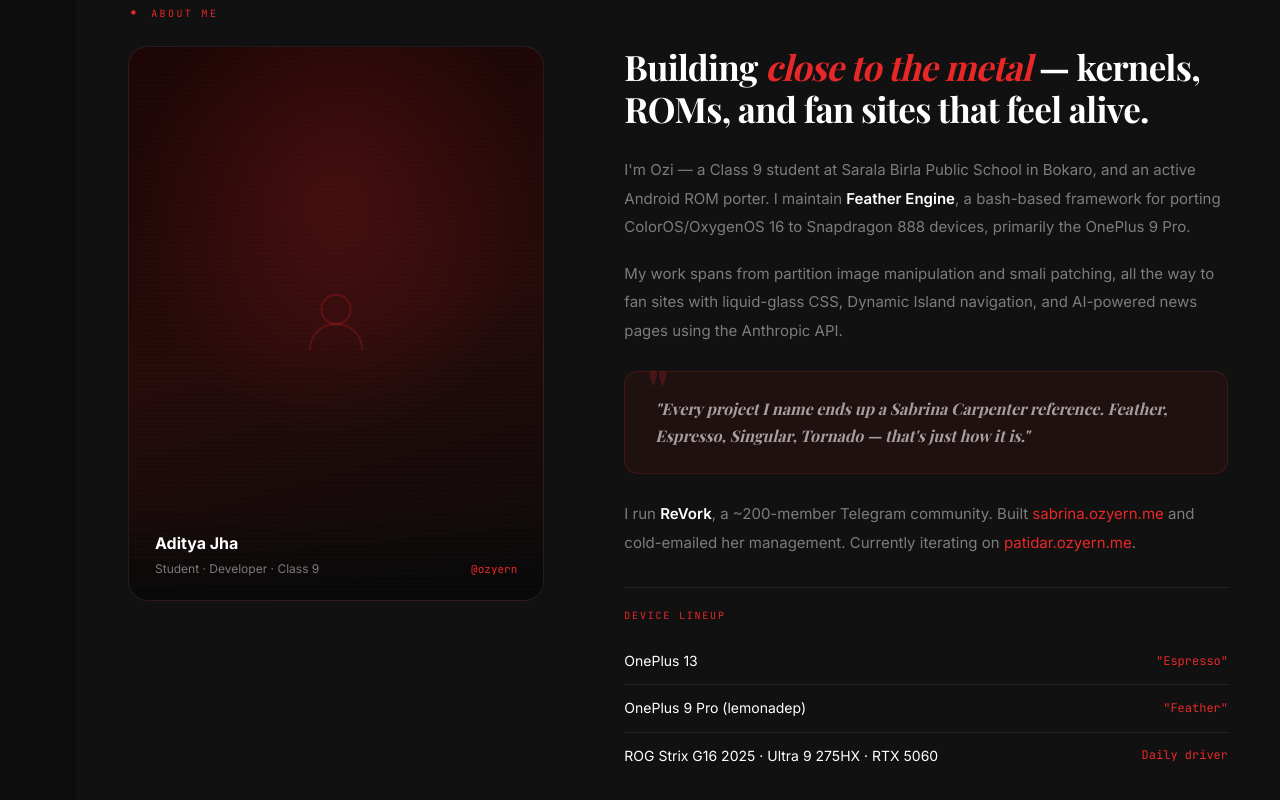
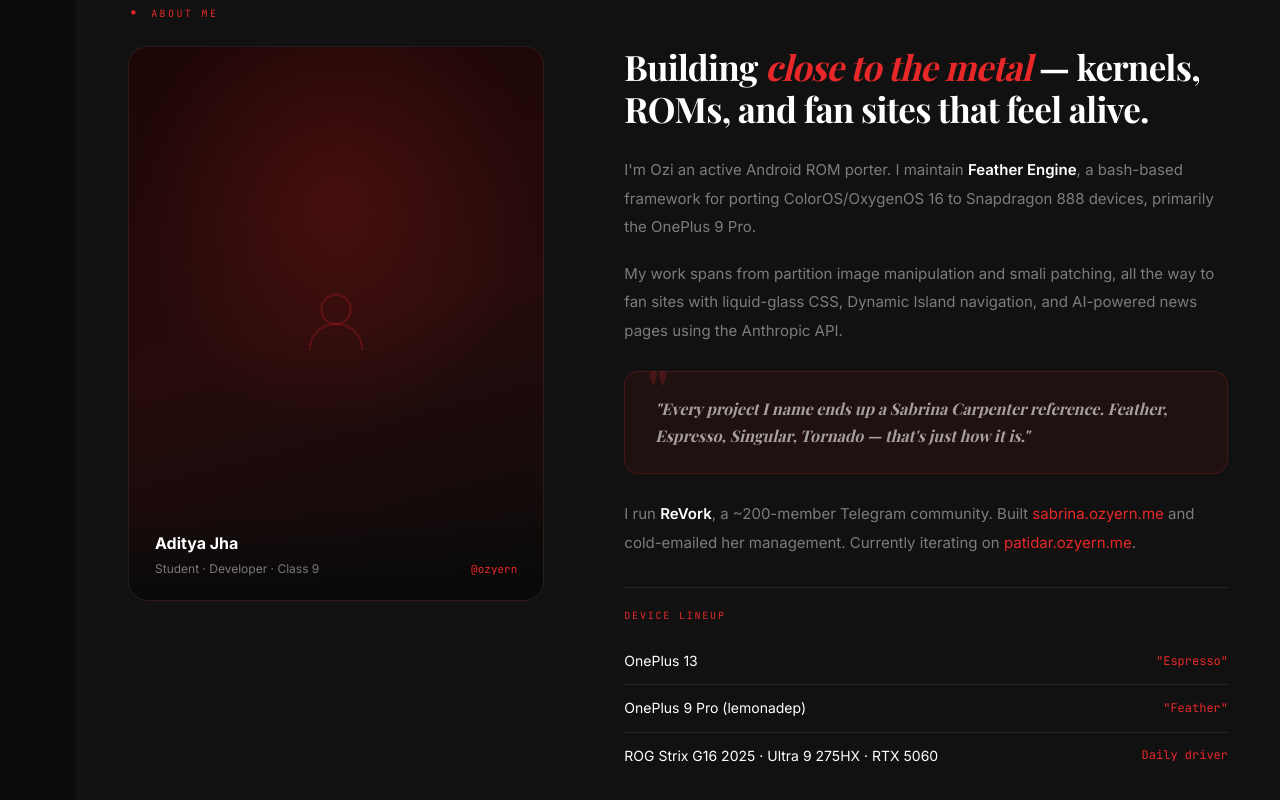
Before and after one commit to ozyern/ozyern, a React (Vite) app: page / in a window 1280 px wide. Shown: the part 5362-6162 px from the top of the page. Built offline with nearby package versions, Linux system fonts and the light colour scheme; a web font is replaced by a local one.

Commit message:
Update App.jsx

```diff
--- a/src/App.jsx
+++ b/src/App.jsx
@@ -344,7 +344,7 @@
         </div>
         <div>
           <h3 className="abhl">Building <i>close to the metal</i> — kernels, ROMs, and fan sites that feel alive.</h3>
-          <p className="abp">I'm Ozi — a Class 9 student at Sarala Birla Public School in Bokaro, and an active Android ROM porter. I maintain <strong>Feather Engine</strong>, a bash-based framework for porting ColorOS/OxygenOS 16 to Snapdragon 888 devices, primarily the OnePlus 9 Pro.</p>
+          <p className="abp">I'm Ozi an active Android ROM porter. I maintain <strong>Feather Engine</strong>, a bash-based framework for porting ColorOS/OxygenOS 16 to Snapdragon 888 devices, primarily the OnePlus 9 Pro.</p>
           <p className="abp">My work spans from partition image manipulation and smali patching, all the way to fan sites with liquid-glass CSS, Dynamic Island navigation, and AI-powered news pages using the Anthropic API.</p>
           <div className="abq"><p>"Every project I name ends up a Sabrina Carpenter reference. Feather, Espresso, Singular, Tornado — that's just how it is."</p></div>
           <p className="abp">I run <strong>ReVork</strong>, a ~200-member Telegram community. Built <a href="https://sabrina.ozyern.me" target="_blank" rel="noopener">sabrina.ozyern.me</a> and cold-emailed her management. Currently iterating on <a href="https://patidar.ozyern.me" target="_blank" rel="noopener">patidar.ozyern.me</a>.</p>
```
